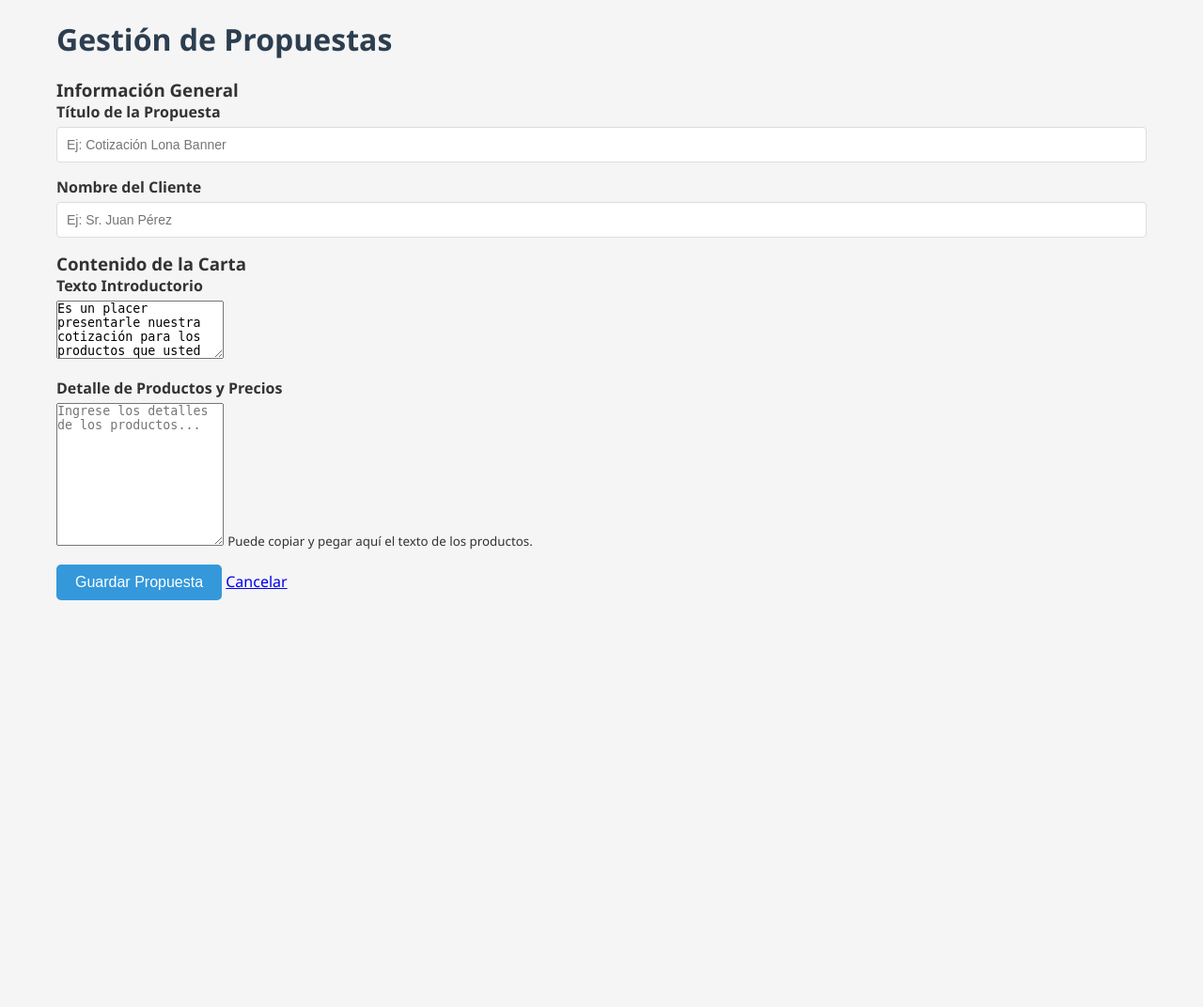
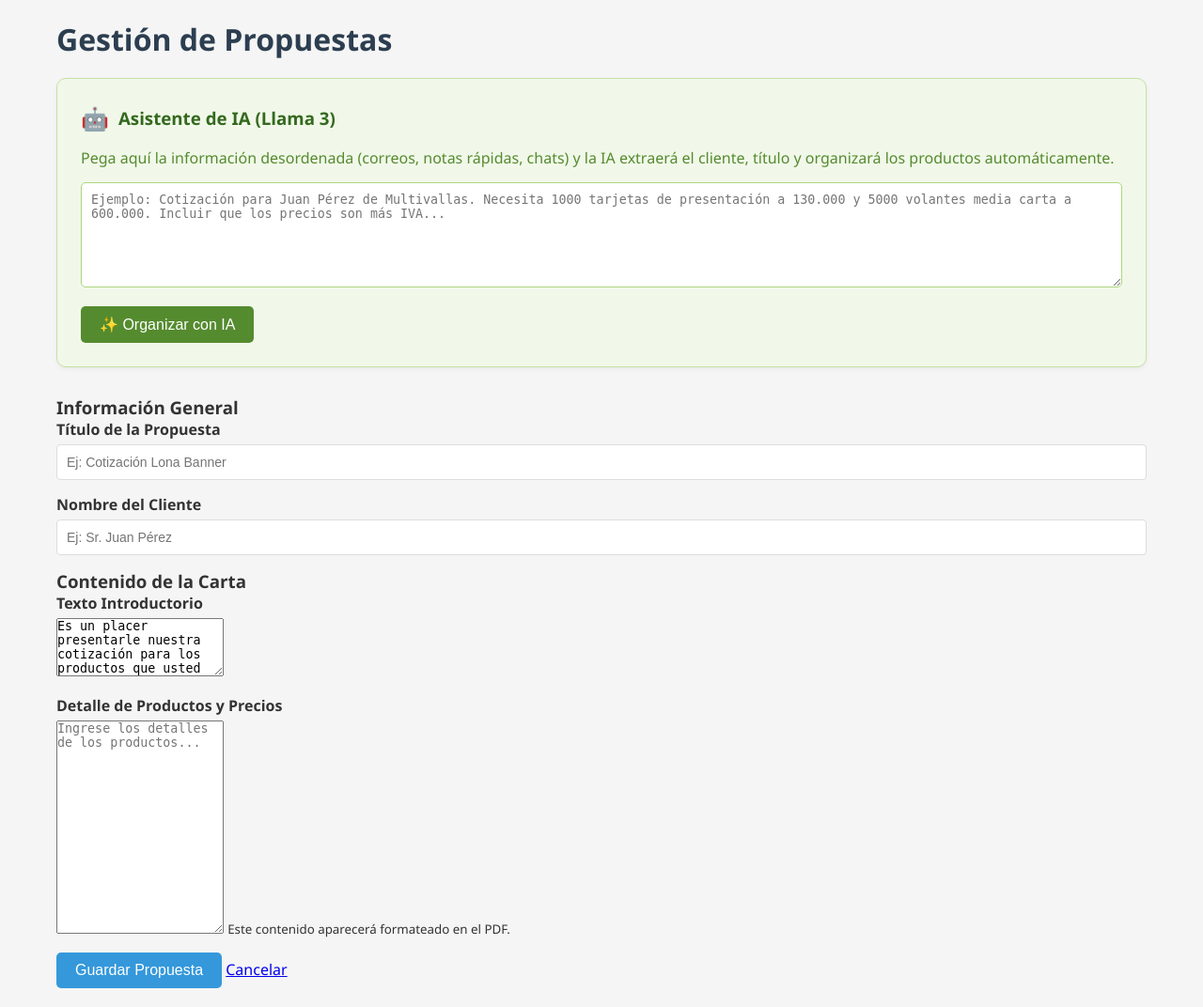
Before and after one commit to tomercado/proposal-app, a Flask app: page /proposals/create in a window 1280 px wide. Shown: the part 44-1116 px from the top of the page at 94% size. Before the commit the page ends 683 px from the top, so only its background shows below. Run offline with Flask 3, Linux system fonts and the light colour scheme; the visitor is signed in with stand-in values (Sample User, id 1).

Commit message:
Actualizacion completa para revision: nuevas funcionalidades y correcciones

```diff
--- a/proposal_app/requirements.txt
+++ b/proposal_app/requirements.txt
@@ -3,3 +3,4 @@ Flask-SQLAlchemy==3.1.1
 Flask-Login==0.6.3
 Werkzeug==3.0.1
 reportlab==4.0.7
+requests==2.31.0
--- a/proposal_app/routes/proposals.py
+++ b/proposal_app/routes/proposals.py
@@ -3,6 +3,7 @@ from flask import Blueprint, render_template, request, redirect, url_for, flash,
 from flask_login import login_required
 from database.db import db
 from database.models import Proposal
+from services.ai_service import organize_proposal_data
 
 proposals_bp = Blueprint('proposals', __name__)
 
@@ -73,6 +74,22 @@ def preview_proposal(id):
     proposal = Proposal.query.get_or_404(id)
     return render_template('dashboard/preview.html', proposal=proposal)
 
+@proposals_bp.route('/proposals/generate-ai', methods=['POST'])
+@login_required
+def generate_ai():
+    data = request.get_json()
+    raw_text = data.get('raw_text', '')
+
+    if not raw_text:
+        return jsonify({'error': 'No se proporcionó texto'}), 400
+
+    result = organize_proposal_data(raw_text)
+
+    if result.get('error'):
+        return jsonify({'error': result['error']}), 500
+
+    return jsonify(result)
+
 @proposals_bp.route('/proposals/<int:id>')
 @login_required
 def get_proposal(id):
--- /dev/null
+++ b/proposal_app/services/ai_service.py
@@ -0,0 +1,102 @@
+import requests
+import json
+import re
+
+OLLAMA_API_URL = "http://localhost:11434/api/generate"
+MODEL_NAME = "llama3.2"
+
+SYSTEM_PROMPT = """
+Actúa como un asesor comercial senior experto en redacción de cotizaciones formales para clientes empresariales en Colombia.
+
+Tu tarea es:
+- Corregir redacción, ortografía y estilo.
+- Mejorar la presentación y el orden del texto.
+- Hacer el lenguaje más profesional, claro y elegante.
+- Mantener un tono respetuoso, formal y comercial.
+
+REGLAS CRÍTICAS (OBLIGATORIAS):
+1. NO inventes precios, descuentos, cantidades, condiciones ni productos.
+2. NO modifiques ningún número, valor, unidad, cantidad o precio.
+3. NO completes información que no esté explícitamente en el texto original.
+4. NO interpretes ni asumas condiciones comerciales.
+5. Si una información está incompleta o es confusa, déjala tal como está, solo mejorando la redacción.
+6. Está PROHIBIDO agregar frases como “entrega rápida”, “si paga rápido”, “promociones especiales” u otras similares si no están en el texto original.
+7. Mantén exactamente los mismos productos y valores, solo reescribiendo el texto.
+
+FORMATO deseado en el cuerpo del texto:
+- Saludo formal: “Estimado señor,” o “Estimado(a) señor(a),”.
+- Texto organizado por secciones y listas claras.
+- Cierre formal y profesional.
+
+IMPORTANTE:
+Si cambias, inventas o alteras cualquier número, el resultado será inválido.
+
+FORMATO JSON OBLIGATORIO DE SALIDA (Para poder procesarlo):
+{
+    "cliente": "Nombre del cliente detectado",
+    "titulo": "Título de la propuesta",
+    "introduccion": "Saludo y párrafo introductorio",
+    "cuerpo": "El contenido completo de los productos y precios ya corregido y organizado."
+}
+"""
+
+def organize_proposal_data(raw_text):
+    """
+    Envía el texto crudo a Ollama y retorna un diccionario estructurado.
+    """
+    full_prompt = f"{SYSTEM_PROMPT}\n\nTEXTO A CORREGIR:\n{raw_text}\n\nSALIDA JSON:"
+
+    payload = {
+        "model": MODEL_NAME,
+        "prompt": full_prompt,
+        "format": "json",  # Forzamos salida JSON
+        "stream": False,
+        "options": {
+            "temperature": 0.2
+        }
+    }
+
+    try:
+        response = requests.post(OLLAMA_API_URL, json=payload, timeout=60)
+        response.raise_for_status()
+        result_text = response.json().get('response', '')
+
+        return parse_ai_response(result_text)
+
+    except requests.exceptions.ConnectionError:
+        return {"error": "No se pudo conectar con Ollama. Asegúrate de que esté corriendo en localhost:11434"}
+    except Exception as e:
+        return {"error": f"Error procesando la IA: {str(e)}"}
+
+def parse_ai_response(text):
+    """
+    Parsea el JSON de la IA.
+    """
+    data = {
+        "error": None,
+        "title": "",
+        "client_name": "",
+        "intro_text": "",
+        "content": ""
+    }
+
+    try:
+        # Intentar limpiar el texto por si la IA añade algo antes o después del JSON
+        json_match = re.search(r'\{.*\}', text, re.DOTALL)
+        if json_match:
+            json_str = json_match.group(0)
+            parsed = json.loads(json_str)
+
+            data["title"] = parsed.get("titulo", "Propuesta Comercial")
+            data["client_name"] = parsed.get("cliente", "")
+            data["intro_text"] = parsed.get("introduccion", "")
+            data["content"] = parsed.get("cuerpo", "")
+        else:
+            # Fallback simple si no hay JSON
+            data["content"] = text
+            data["intro_text"] = "Estimado cliente,"
+
+    except json.JSONDecodeError:
+        data["content"] = text # Si falla, devolver todo en el contenido
+
+    return data
--- a/proposal_app/templates/dashboard/proposals.html
+++ b/proposal_app/templates/dashboard/proposals.html
@@ -13,17 +13,45 @@
 
     {% if request.endpoint == 'proposals.create_proposal' or 'edit' in request.endpoint %}
     <div class="proposal-form-container">
+
+        <!-- SECCIÓN DE INTELIGENCIA ARTIFICIAL -->
+        <div class="ai-assistant-section"
+            style="background: #f1f8e9; padding: 25px; border-radius: 10px; margin-bottom: 30px; border: 1px solid #c5e1a5; box-shadow: 0 2px 5px rgba(0,0,0,0.05);">
+            <div style="display: flex; align-items: center; margin-bottom: 15px;">
+                <span style="font-size: 24px; margin-right: 10px;">🤖</span>
+                <h3 style="color: #33691e; margin: 0;">Asistente de IA (Llama 3)</h3>
+            </div>
+            <p style="color: #558b2f; margin-bottom: 15px;">
+                Pega aquí la información desordenada (correos, notas rápidas, chats) y la IA extraerá el cliente, título
+                y organizará los productos automáticamente.
+            </p>
+            <div class="form-group">
+                <textarea id="raw-input" rows="6"
+                    style="width: 100%; padding: 10px; border: 1px solid #aed581; border-radius: 5px;"
+                    placeholder="Ejemplo: Cotización para Juan Pérez de Multivallas. Necesita 1000 tarjetas de presentación a 130.000 y 5000 volantes media carta a 600.000. Incluir que los precios son más IVA..."></textarea>
+            </div>
+            <div style="display: flex; align-items: center; gap: 15px;">
+                <button type="button" id="btn-ai-generate" class="btn-primary"
+                    style="background-color: #558b2f; border-color: #558b2f;">
+                    ✨ Organizar con IA
+                </button>
+                <span id="ai-loading" style="display:none; color: #558b2f; font-weight: bold;">
+                    <span class="spinner">↻</span> Procesando... (esto puede tomar unos segundos)
+                </span>
+            </div>
+        </div>
+
         <form method="POST" class="proposal-form">
             <div class="form-section">
                 <h3>Información General</h3>
                 <div class="form-group">
                     <label>Título de la Propuesta</label>
-                    <input type="text" name="title" required placeholder="Ej: Cotización Lona Banner"
+                    <input type="text" id="field-title" name="title" required placeholder="Ej: Cotización Lona Banner"
                         value="{{ proposal.title if proposal else '' }}">
                 </div>
                 <div class="form-group">
                     <label>Nombre del Cliente</label>
-                    <input type="text" name="client_name" required placeholder="Ej: Sr. Juan Pérez"
+                    <input type="text" id="field-client" name="client_name" required placeholder="Ej: Sr. Juan Pérez"
                         value="{{ proposal.client_name if proposal else '' }}">
                 </div>
             </div>
@@ -32,14 +60,14 @@
                 <h3>Contenido de la Carta</h3>
                 <div class="form-group">
                     <label>Texto Introductorio</label>
-                    <textarea name="intro_text" rows="4"
+                    <textarea id="field-intro" name="intro_text" rows="4"
                         placeholder="Es un placer presentarle nuestra cotización...">{{ proposal.intro_text if proposal else 'Es un placer presentarle nuestra cotización para los productos que usted necesita. Hemos tomado en cuenta sus requerimientos y hemos preparado una oferta especial para usted.' }}</textarea>
                 </div>
                 <div class="form-group">
                     <label>Detalle de Productos y Precios</label>
-                    <textarea name="content" rows="10"
+                    <textarea id="field-content" name="content" rows="15"
                         placeholder="Ingrese los detalles de los productos...">{{ proposal.content if proposal else '' }}</textarea>
-                    <small>Puede copiar y pegar aquí el texto de los productos.</small>
+                    <small>Este contenido aparecerá formateado en el PDF.</small>
                 </div>
             </div>
 
@@ -49,6 +77,63 @@
             </div>
         </form>
     </div>
+
+    <!-- Script para manejar la IA -->
+    <script>
+        document.getElementById('btn-ai-generate').addEventListener('click', async function () {
+            const rawText = document.getElementById('raw-input').value;
+            const btn = document.getElementById('btn-ai-generate');
+            const loading = document.getElementById('ai-loading');
+
+            if (!rawText.trim()) {
+                alert('⚠️ Por favor, ingresa texto en el campo del asistente para procesar.');
+                return;
+            }
+
+            // Estado de carga
+            btn.disabled = true;
+            btn.style.opacity = '0.7';
+            btn.innerHTML = '⏳ Procesando...';
+            loading.style.display = 'inline-block';
+
+            try {
+                const response = await fetch("{{ url_for('proposals.generate_ai') }}", {
+                    method: 'POST',
+                    headers: {
+                        'Content-Type': 'application/json',
+                    },
+                    body: JSON.stringify({ raw_text: rawText })
+                });
+
+                const data = await response.json();
+
+                if (response.ok) {
+                    // Rellenar campos automáticamente
+                    if (data.title) document.getElementById('field-title').value = data.title;
+                    if (data.client_name) document.getElementById('field-client').value = data.client_name;
+                    if (data.intro_text) document.getElementById('field-intro').value = data.intro_text;
+                    if (data.content) document.getElementById('field-content').value = data.content;
+
+                    alert('✅ ¡Información organizada con éxito!');
+
+                    // Limpiar raw input opcionalmente
+                    // document.getElementById('raw-input').value = '';
+                } else {
+                    alert('❌ Error: ' + (data.error || 'Ocurrió un error desconocido'));
+                }
+
+            } catch (error) {
+                console.error('Error:', error);
+                alert('❌ Error de conexión. Asegúrate de que Ollama esté corriendo.');
+            } finally {
+                btn.disabled = false;
+                btn.style.opacity = '1';
+                btn.innerHTML = '✨ Organizar con IA';
+                loading.style.display = 'none';
+            }
+        });
+    </script>
+
     {% else %}
     <div class="proposals-list">
         <table>
```
